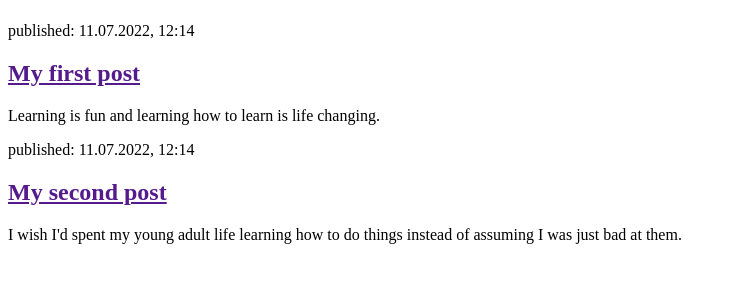
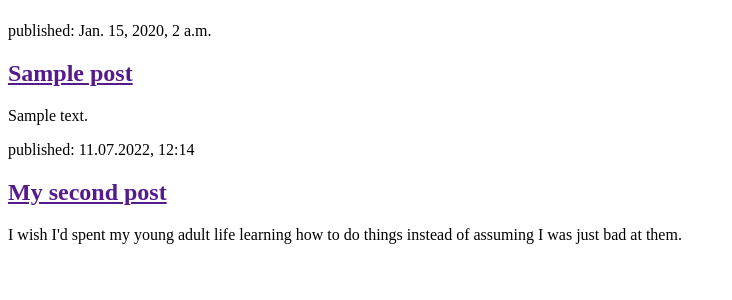
Before and after one commit to LadyAudrey/my-first-blog, a Django app: template blog/templates/blog/post_list.html in a window 1280 px wide. Shown: the part 58-358 px from the top of the page, without its empty margins (0-732 px from the left). Run offline with Django 3.2, Linux system fonts and the light colour scheme; the template is opened without the code that fills it: values that come from a table or form of the project are taken from there, others are empty; tables that the repository leaves empty hold one stand-in row (values such as "Sample post").

Commit message:
Modified templates to display posts from databsae

```diff
--- a/blog/templates/blog/post_list.html
+++ b/blog/templates/blog/post_list.html
@@ -9,12 +9,12 @@
         </header>
 
         {% for post in posts %}
-            <article>
-                <time>published: 11.07.2022, 12:14</time>
-                <h2><a href="">My first post</a></h2>
-                <p>Learning is fun and learning how to learn is life changing.</p>
+           <article>
+                <time>published: {{ post.published_date}}
+                <h2><a href="">{{ post.title }}</a></h2>
+               <p>{{ post.text|linebreaksbr }}</p>
             </article>
-            {% endfor %}
+        {% endfor %}
 
             <time>published: 11.07.2022, 12:14</time>
             <h2><a href="">My second post</a></h2>
```
